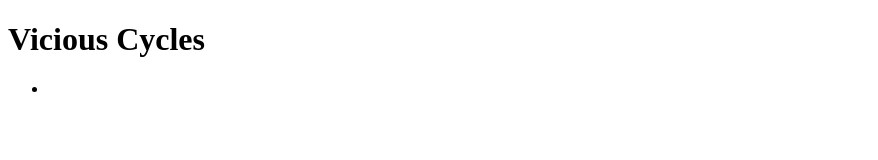
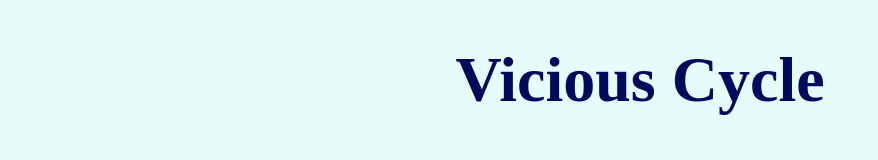
Before and after one commit to dbwagner85/ViciousCyclesProject, a plain HTML site: page index.html in a window 1280 px wide. Shown: the whole page, without its empty margins (0-878 px from the left). Drawn offline with Linux system fonts and the light colour scheme.

Commit message:
Add files via upload

```diff
--- a/index.html
+++ b/index.html
@@ -5,13 +5,28 @@
 <head>
     <title>Vicious Cycles</title>
     <meta charset="utf-8">
+    <style>
+        body {
+            background: #E7FBFB;
+        }
+
+        #wrapper h1 {
+            font-size: 4em;
+            text-align: center;
+            color: #010B5B;
+        }
+
+        #wrapper li {
+            list-style: none;
+        }
+    </style>
 </head>
 
 <body>
 
     <div id="wrapper">
         <header>
-            <h1>Vicious Cycles</h1>
+            <h1>Vicious Cycle</h1>
         </header>
         <nav>
             <ul>
```
